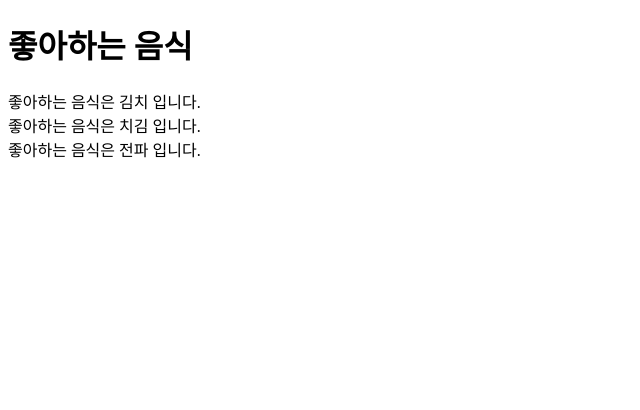
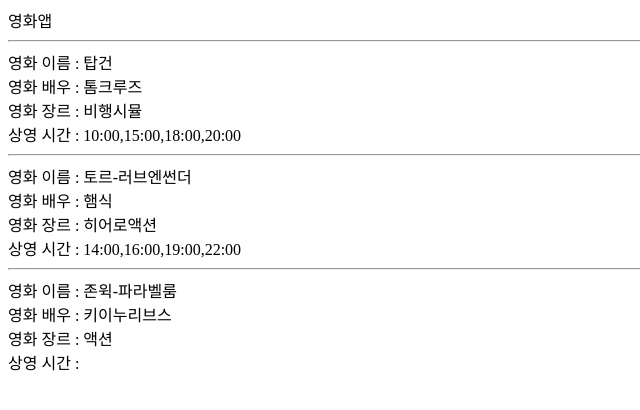
Before and after one commit to boram65/study_movie_app, a React (Create React App) app: page / in a window 1280 px wide. Shown: the top 410 px of the page, without its empty margins (0-640 px from the left). Built offline with nearby package versions, Linux system fonts and the light colour scheme.

Commit message:
2022/9/16몰라

```diff
--- a/src/App.js
+++ b/src/App.js
@@ -1,18 +1,46 @@
 import React from "react";
-import Food from "./Food";
+import Movie from "./Movie";
 
-const FavArr = ["김치", "치김", "전파"];
+const movies = [
+  {
+    id: 1,
+    영화명: "탑건",
+    주연배우: "톰크루즈",
+    장르: "비행시뮬",
+    상영시간: ["10:00", "15:00", "18:00", "20:00"],
+  },
+  {
+    id: 2,
+    영화명: "토르-러브엔썬더",
+    주연배우: "햄식",
+    장르: "히어로액션",
+    상영시간: ["14:00", "16:00", "19:00", "22:00"],
+  },
+  {
+    id: 3,
+    영화명: "존윅-파라벨룸",
+    주연배우: "키이누리브스",
+    장르: "액션",
+  },
+];
 
 function App() {
+  //함수안에 js문법을 반환하는것을 컴포넌트라 부른다.
   return (
-    //함수안에 js문법을 반환하는것을 컴포넌트라 부른다.
-    <React.Fragment>
-      <h1 id="one">좋아하는 음식</h1>
-
-      {FavArr.map(ele => (
-        <Food fav={ele} />
-      ))}
-    </React.Fragment>
+    <>
+      <div>영화앱</div>
+      {movies.map(function (mvi) {
+        return (
+          <Movie
+            key={mvi.id}
+            mName={mvi.영화명}
+            actor={mvi.주연배우}
+            genre={mvi.장르}
+            time={mvi.상영시간}
+          />
+        );
+      })}
+    </>
   );
 }
 
--- a/src/Food.js
+++ /dev/null
@@ -1,5 +0,0 @@
-function Food({ fav }) {
-  return <div>좋아하는 음식은 {fav} 입니다.</div>;
-}
-
-export default Food;
--- /dev/null
+++ b/src/Movie.js
@@ -0,0 +1,13 @@
+function Movie(props) {
+  return (
+    <>
+      <hr></hr>
+      <div>영화 이름 : {props.mName}</div>
+      <div>영화 배우 : {props.actor}</div>
+      <div>영화 장르 : {props.genre}</div>
+      <div>상영 시간 : {props.time ? props.time.join(",") : null}</div>
+    </>
+  );
+}
+
+export default Movie;
```
